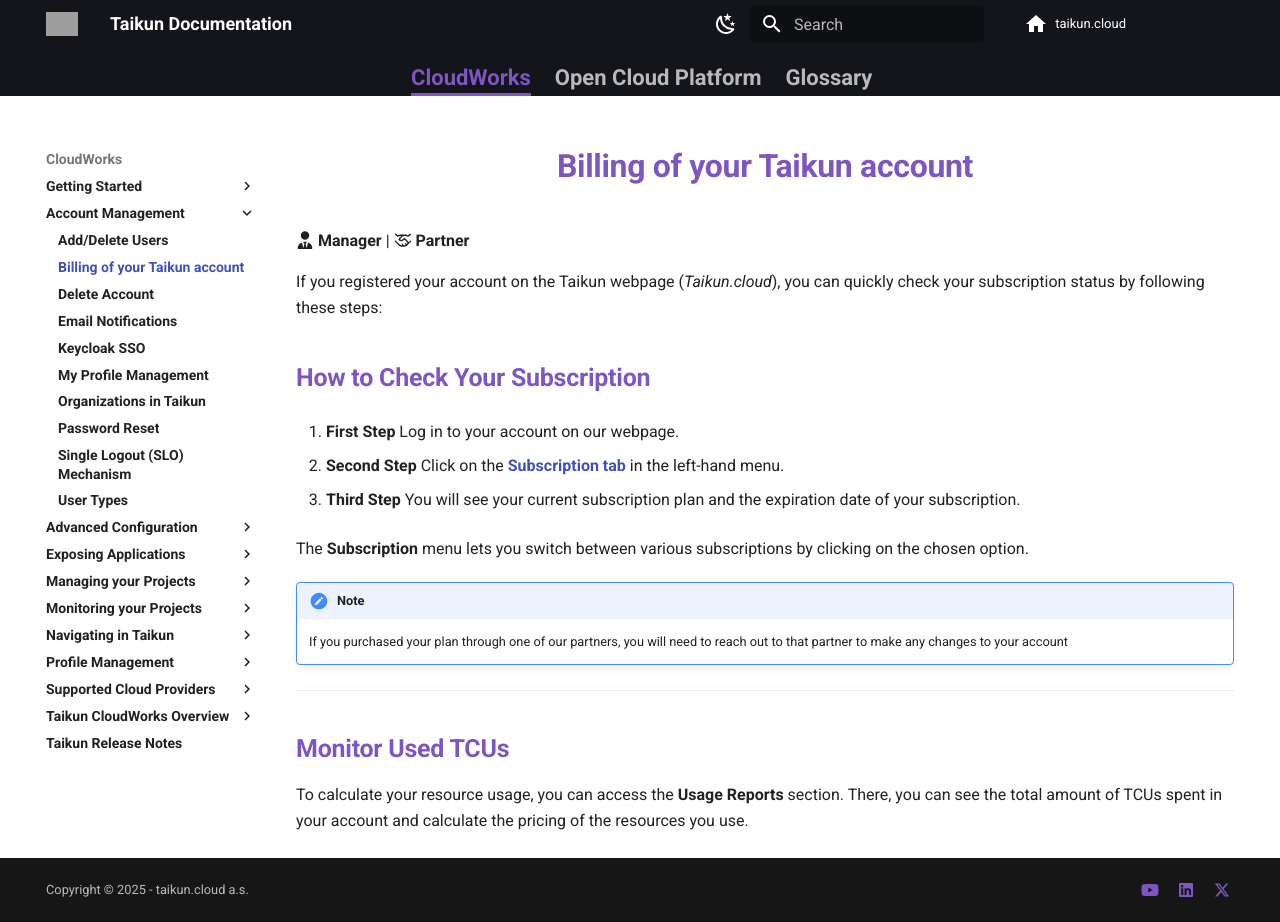
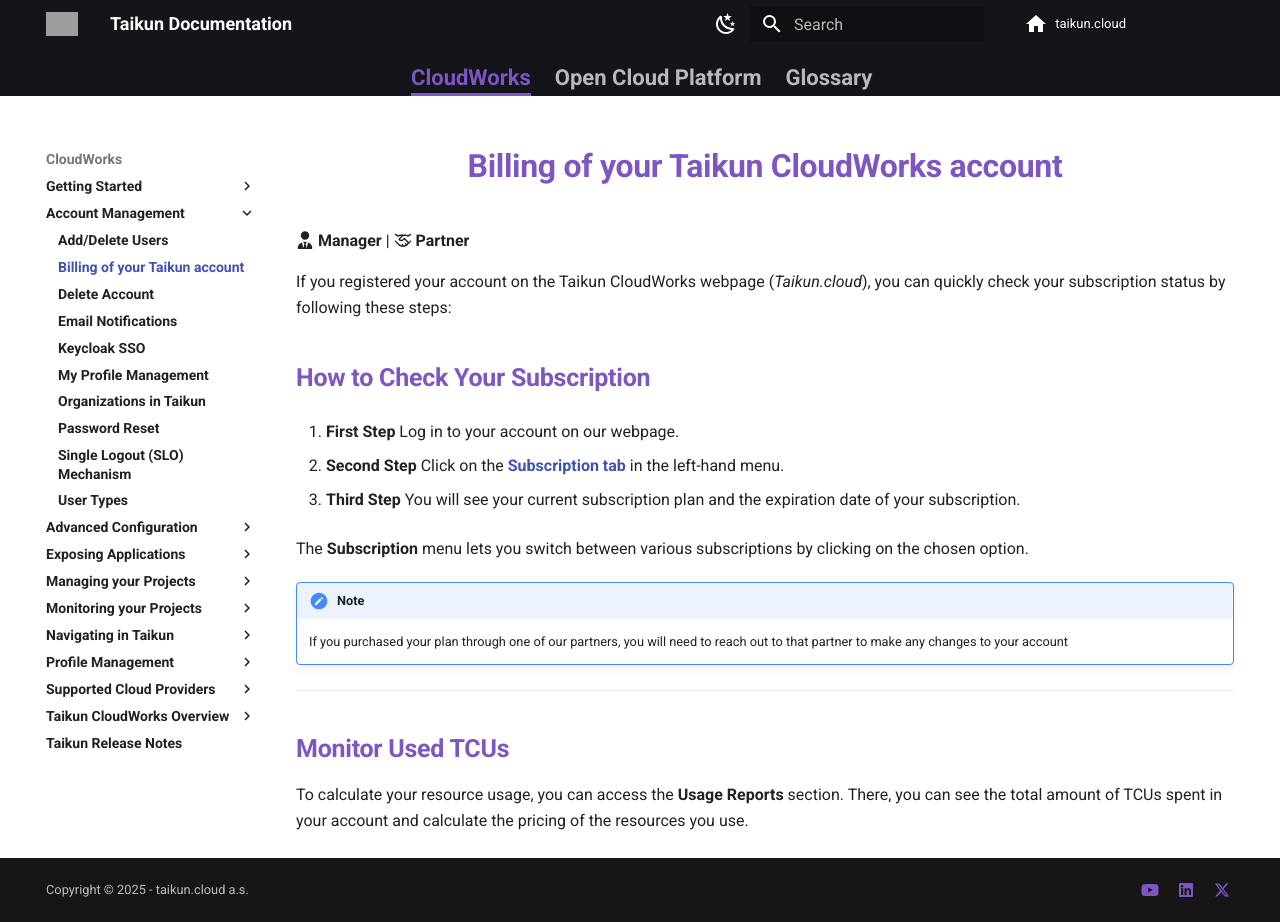
Before and after one commit to taikun-cloud/Taikun-CloudWorks-Documentation, an MkDocs documentation site: the page built from docs/CloudWorks/Account_Management/Billing_of_your_Taikun_account.md, in a window 1280 px wide and 922 px high. Built offline with MkDocs 1.6.1 and Material for MkDocs 9.7.7, drawn with Linux system fonts in a browser that asks for light colours; grey boxes are pictures that could not be loaded.

Commit message:
Update Billing_of_your_Taikun_CloudWorks_account.md

```diff
--- a/docs/CloudWorks/Account_Management/Billing_of_your_Taikun_account.md
+++ b/docs/CloudWorks/Account_Management/Billing_of_your_Taikun_account.md
@@ -3,10 +3,10 @@
  - toc
 ---
 
-# **Billing of your Taikun account**
+# **Billing of your Taikun CloudWorks account**
 **:fontawesome-solid-user-tie: Manager** | **:fontawesome-regular-handshake: Partner**
 
-If you registered your account on the Taikun webpage (*Taikun.cloud*), you can quickly check your subscription status by following these steps:
+If you registered your account on the Taikun CloudWorks webpage (*Taikun.cloud*), you can quickly check your subscription status by following these steps:
 
 ## **How to Check Your Subscription**
 
```
